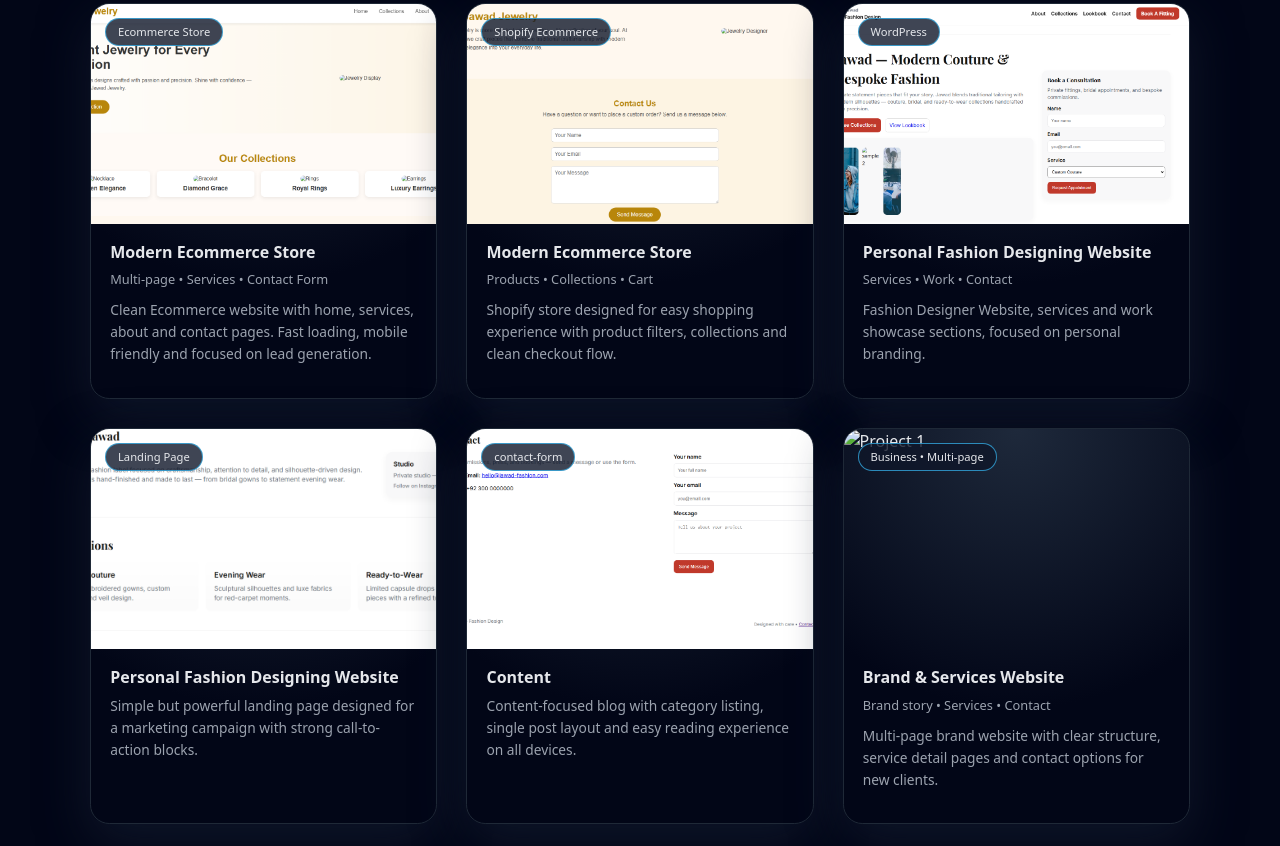
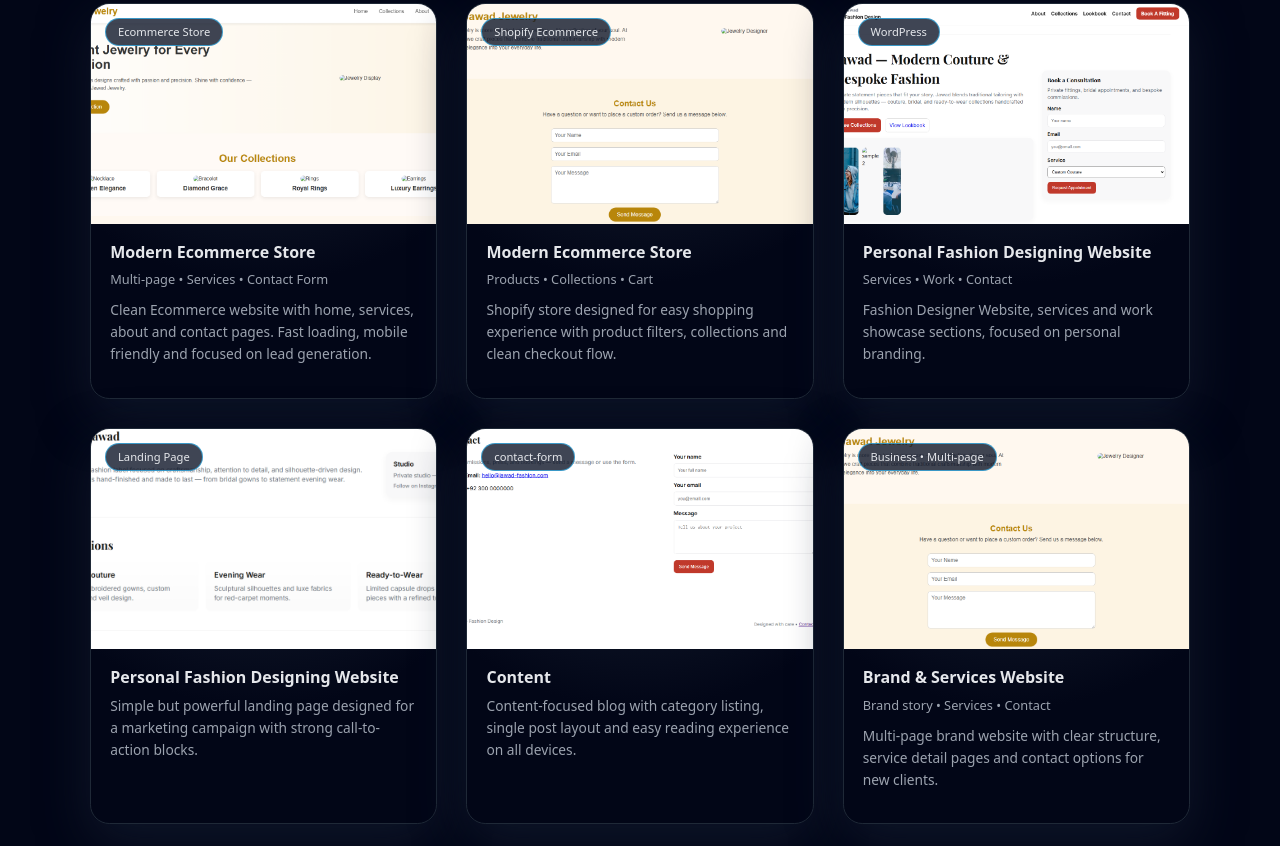
Before and after one commit to jawadansari12786-ops/portfoliowebsite, a plain HTML site: page portfolio-work.html in a window 1280 px wide. Shown: the part 471-1317 px from the top of the page. Drawn offline with Linux system fonts and the light colour scheme.

Commit message:
Update portfolio-work.html

```diff
--- a/portfolio-work.html
+++ b/portfolio-work.html
@@ -498,7 +498,7 @@ I am excited and fully prepared to begin your project immediately."
           <!-- Project 6 -->
           <article class="work-card reveal">
             <div class="work-image-wrap">
-             <img src="images/project1.jpg" class="popup-img" alt="Project 1">
+             <img src="bng9.png" class="popup-img" alt="Project 1">
               <span class="work-tag-pill">Business • Multi-page</span>
             </div>
             <div class="work-body">
```
